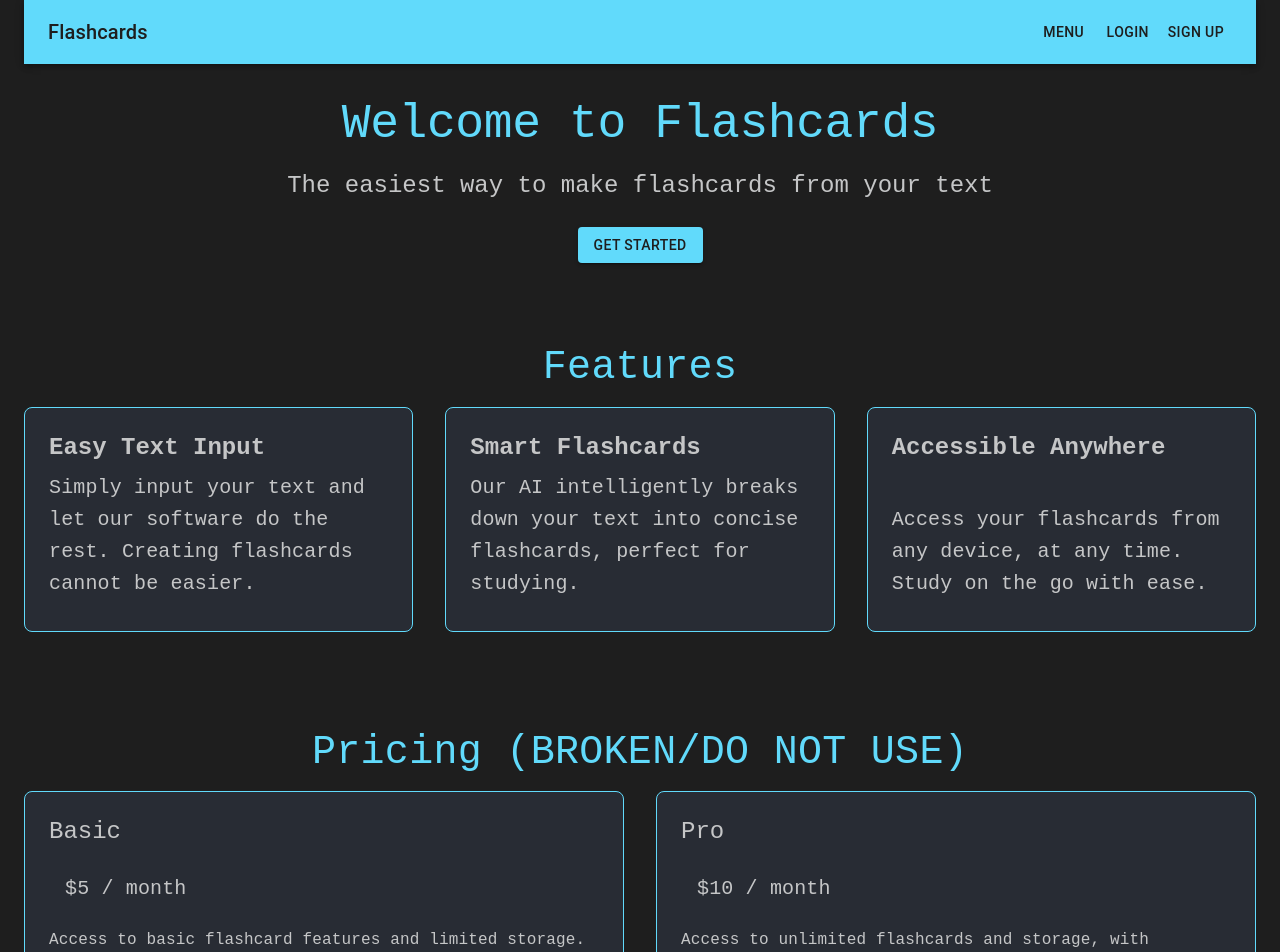
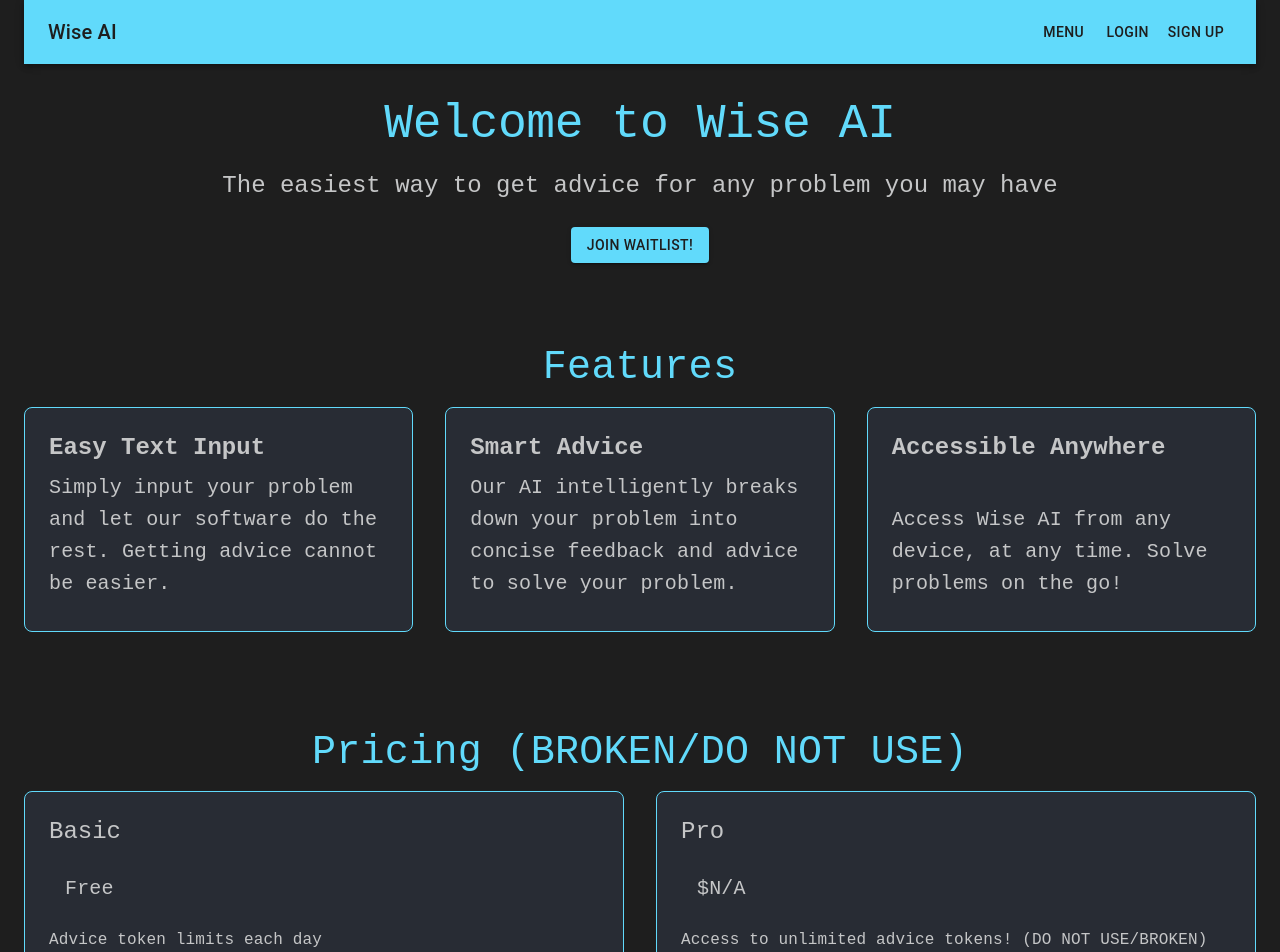
Before and after one commit to mrmahibrahman/wise-ai-demo, a Next.js app: page / in a window 1280 px wide. Shown: the top 952 px of the page. Built offline with nearby package versions, Linux system fonts and the light colour scheme; no server answers.

Commit message:
second commit

```diff
--- a/app/components/Navbar.js
+++ b/app/components/Navbar.js
@@ -24,10 +24,11 @@ export default function Navbar() {
     >
       <Toolbar>
         <Typography variant="h6" style={{ flexGrow: 1 }}>
-          Flashcards
+          Wise AI
         </Typography>
 
-        <Button color="inherit" onClick={handleMenuClick}>
+        <Button color="inherit" //nClick={handleMenuClick}
+        >
           Menu
         </Button>
 
@@ -65,7 +66,7 @@ export default function Navbar() {
                 },
                 }}
             >
-                Generate Flashcards
+                Chatbot
             </MenuItem>
             <MenuItem
                 onClick={handleMenuClose}
@@ -78,7 +79,7 @@ export default function Navbar() {
                 },
                 }}
             >
-                View Saved Flashcards
+                View Previous Chat History
             </MenuItem>
             </Menu>
 
--- a/app/page.js
+++ b/app/page.js
@@ -59,18 +59,19 @@ export default function Home() {
         }}
       >
         <Typography variant="h2" gutterBottom sx={{ fontFamily: "monospace", color: "#61dafb", fontSize: { xs: "2rem", md: "3rem" } }}>
-          Welcome to Flashcards
+          Welcome to Wise AI
         </Typography>
         <Typography variant="h5" gutterBottom sx={{ fontFamily: "monospace", fontSize: { xs: "1.25rem", md: "1.5rem" } }}>
-          The easiest way to make flashcards from your text
+          The easiest way to get advice for any problem you may have
         </Typography>
         <Button
           variant="contained"
           color="primary"
           sx={{ mt: 2, backgroundColor: "#61dafb", color: "#1e1e1e" }}
-          onClick={handleGetStarted}
+          //onClick={handleGetStarted}
+          href="/sign-up"
         >
-          Get Started
+          Join Waitlist!
         </Button>
       </Box>
 
@@ -99,7 +100,7 @@ export default function Home() {
                 <strong>Easy Text Input</strong>
               </Typography>
               <Typography variant="h6" gutterBottom sx={{ fontFamily: "monospace", fontSize: { xs: "1rem", md: "1.25rem" } }}>
-                Simply input your text and let our software do the rest. Creating flashcards cannot be easier.
+                Simply input your problem and let our software do the rest. Getting advice cannot be easier.
               </Typography>
             </Box>
           </Grid>
@@ -120,10 +121,10 @@ export default function Home() {
               }}
             >
               <Typography variant="h5" gutterBottom sx={{ fontFamily: "monospace", fontSize: { xs: "1.25rem", md: "1.5rem" } }}>
-                <strong>Smart Flashcards</strong>
+                <strong>Smart Advice</strong>
               </Typography>
               <Typography variant="h6" gutterBottom sx={{ fontFamily: "monospace", fontSize: { xs: "1rem", md: "1.25rem" } }}>
-                Our AI intelligently breaks down your text into concise flashcards, perfect for studying.
+                Our AI intelligently breaks down your problem into concise feedback and advice to solve your problem.
               </Typography>
             </Box>
           </Grid>
@@ -147,7 +148,7 @@ export default function Home() {
                 <strong>Accessible Anywhere</strong>
               </Typography>
               <Typography variant="h6" gutterBottom sx={{ fontFamily: "monospace", fontSize: { xs: "1rem", md: "1.25rem" } }}>
-                Access your flashcards from any device, at any time. Study on the go with ease.
+                Access Wise AI from any device, at any time. Solve problems on the go!
               </Typography>
             </Box>
           </Grid>
@@ -175,10 +176,10 @@ export default function Home() {
                 Basic
               </Typography>
               <Typography variant="h6" gutterBottom sx={{p:2, fontFamily: "monospace", fontSize: { xs: "1rem", md: "1.25rem" } }}>
-                $5 / month
+                Free
               </Typography>
               <Typography sx={{ fontFamily: "monospace", fontSize: { xs: "0.875rem", md: "1rem" } }}>
-                Access to basic flashcard features and limited storage.
+                Advice token limits each day
               </Typography>
               <Button
                 variant="contained"
@@ -205,16 +206,16 @@ export default function Home() {
                 Pro
               </Typography>
               <Typography variant="h6" gutterBottom sx={{ p:2, fontFamily: "monospace", fontSize: { xs: "1rem", md: "1.25rem" } }}>
-                $10 / month
+                $N/A
               </Typography>
               <Typography sx={{ fontFamily: "monospace", fontSize: { xs: "0.875rem", md: "1rem" } }}>
-                Access to unlimited flashcards and storage, with priority support.
+                Access to unlimited advice tokens! (DO NOT USE/BROKEN)
               </Typography>
               <Button
                 variant="contained"
                 color="primary"
                 sx={{ mt: 2, backgroundColor: "#61dafb", color: "#1e1e1e" }}
-                onClick={handleSubmit}
+                //onClick={handleSubmit}
               >
                 Choose Pro
               </Button>
```
